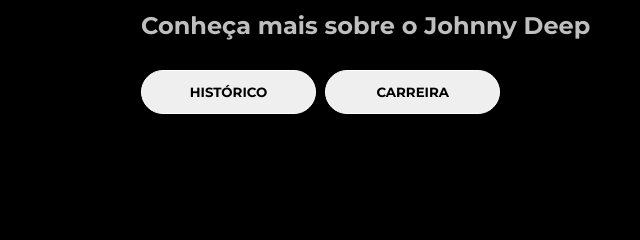
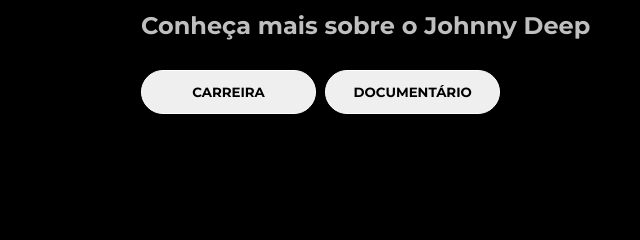
Before and after one commit to JoseLucenaa/Johnny-Deep---Website, a plain HTML site: page index.html in a window 1280 px wide. Shown: the part 453-693 px from the top of the page, 515-1155 px from the left. Drawn offline with Linux system fonts and the light colour scheme.

Commit message:
Update index.html

```diff
--- a/index.html
+++ b/index.html
@@ -25,8 +25,8 @@
                     <h1>JOHNNY DEEP</h1>
                     <h2>Conheça mais sobre o Johnny Deep</h2>
                     <div class="botoes">
-                        <button>HISTÓRICO</button>
                         <button>CARREIRA</button>
+                        <button>DOCUMENTÁRIO</button>
                     </div>
                 </div>
             </article>
```
